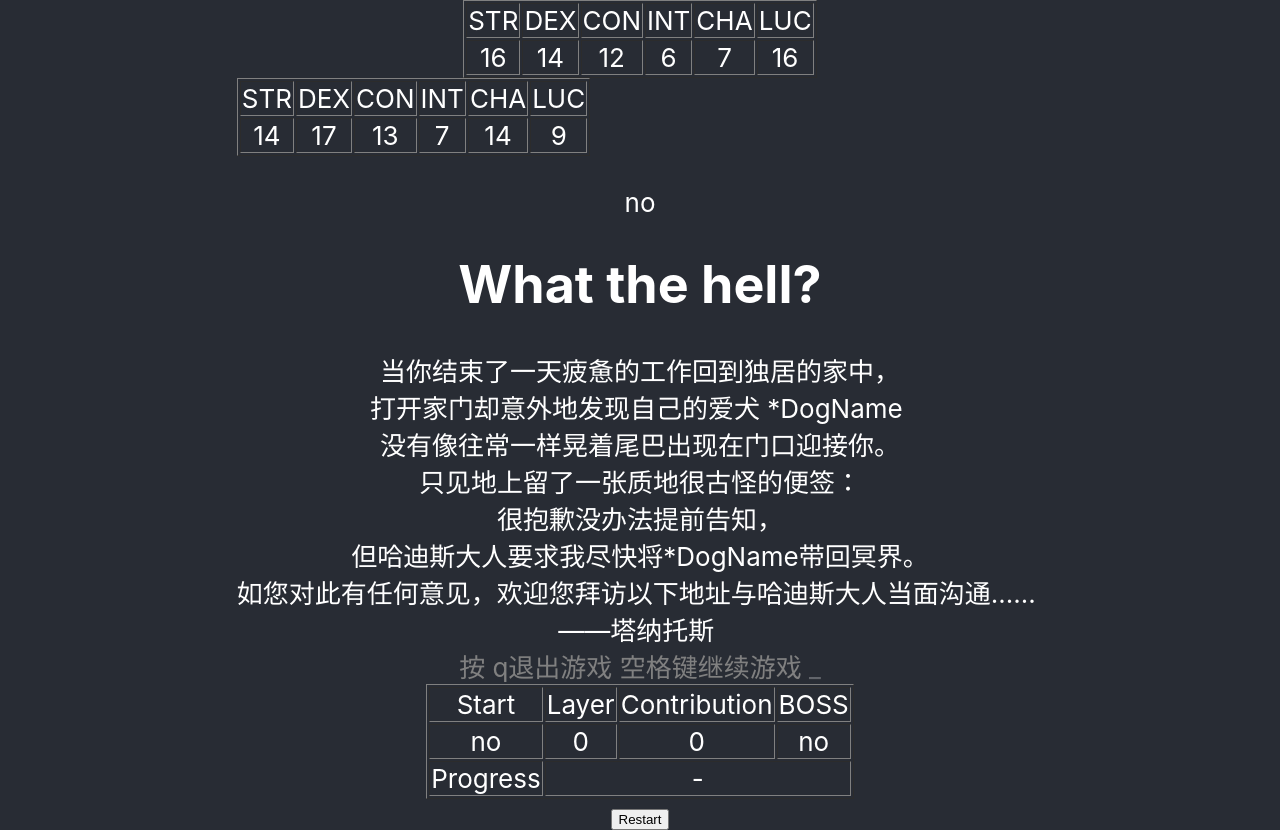
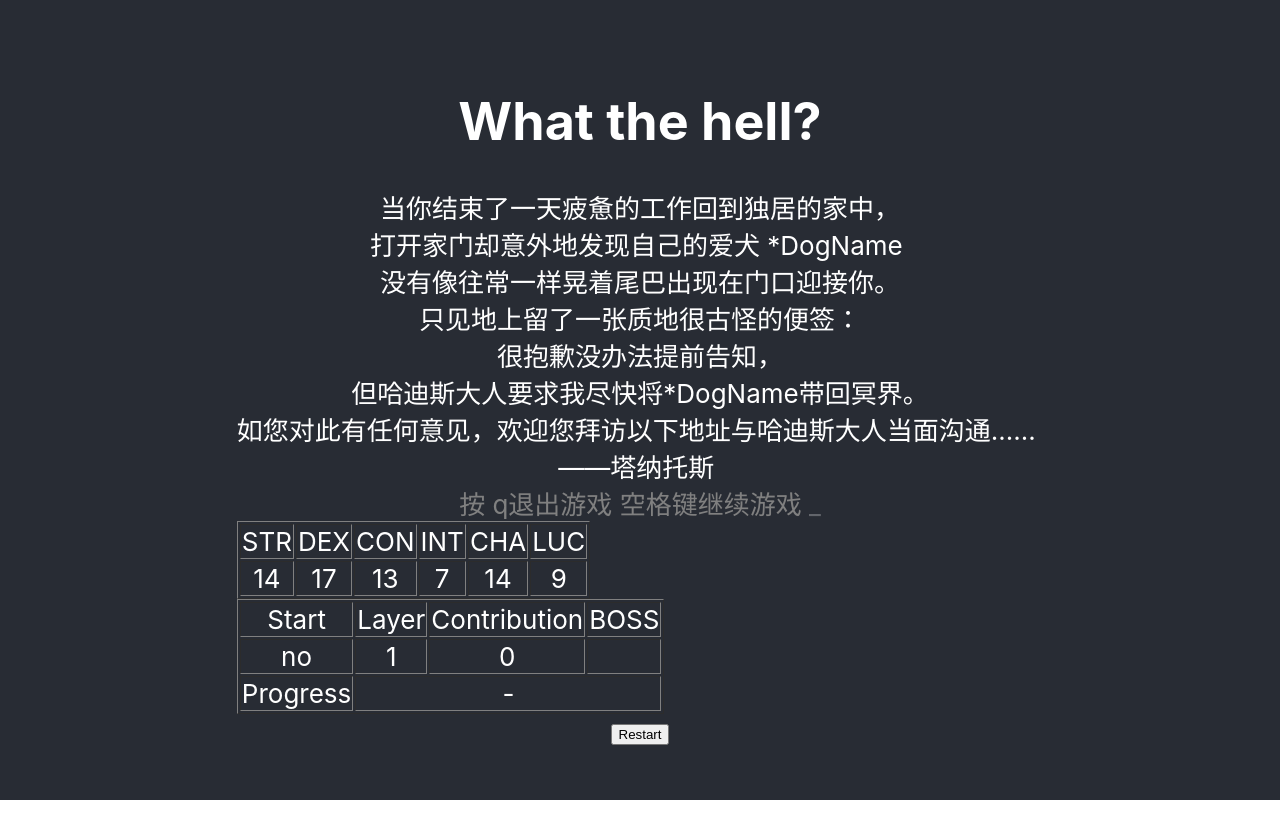
Before and after one commit to jhfnetboy/engine-pub, a React (Create React App) app: page / in a window 1280 px wide. After the commit the page ends 800 px from the top, so only its background shows below. Built offline with nearby package versions, Linux system fonts and the light colour scheme.

Commit message:
start yes

```diff
--- a/src/App.js
+++ b/src/App.js
@@ -3,54 +3,15 @@ import useGameControl from "./hooks/game-progress"
 import './App.css';
 
 function App() {
-  const [setWalker, getWalker,saveGame,loadGame] = useGameControl()
-  const walkerAttribute = getWalker()
-  const gameProgress = loadGame()
+  // const [setWalker, getWalker,saveGame,loadGame] = useGameControl()
+  // const walkerAttribute = getWalker()
+  // const gameProgress = loadGame()
   return (
     <div className="App">
       <header className="App-header">
-        <span><table border="1">
-          <tbody>
-              <tr>
-              <td>STR</td>
-              <td>DEX</td>
-              <td>CON</td>
-              <td>INT</td>
-              <td>CHA</td>
-              <td>LUC</td>
-              </tr>
-              <tr>
-              <td>{walkerAttribute.STR}</td>
-              <td>{walkerAttribute.DEX}</td>
-              <td>{walkerAttribute.CON}</td>
-              <td>{walkerAttribute.INT}</td>
-              <td>{walkerAttribute.CHA}</td>
-              <td>{walkerAttribute.LUK}</td>
-              </tr>
-          </tbody>
-              </table>
-        </span>
       <span id="react-root" className="text-white ml-40 mr-40 text-xl font-bold border-8 border-white">
       <TypedReactHooks />
       </span>
-      <span><table border="1">
-            <tbody>
-              <tr>
-              <td>Start</td>
-              <td>Layer</td>
-              <td>Contribution</td>
-              <td>BOSS</td>
-              </tr>
-              <tr>
-              <td>{gameProgress.start}</td>
-              <td>{gameProgress.layer}</td>
-              <td>{gameProgress.contribution}</td>
-              <td>{gameProgress.boss}</td>
-              </tr>
-              <tr><td>Progress</td><td colSpan={3}>{gameProgress.progress}</td></tr>
-              </tbody>
-            </table>
-        </span>
         <div>
         <button onClick={()=>{window.location.reload()}}>Restart</button>
         </div>
--- a/src/components/typer.js
+++ b/src/components/typer.js
@@ -217,7 +217,11 @@ const TypedReactHooks = () => {
 
   return (
     <div className="wrap">
-      <span><table border="1">
+      <h1>What the hell?</h1>
+      <div className="type-wrap">
+        <span style={{ whiteSpace: 'pre' }} ref={el} />
+      </div>
+      <table border="1">
           <tbody>
               <tr>
               <td>STR</td>
@@ -237,14 +241,25 @@ const TypedReactHooks = () => {
               </tr>
           </tbody>
               </table>
+              <span><table border="1">
+            <tbody>
+              <tr>
+              <td>Start</td>
+              <td>Layer</td>
+              <td>Contribution</td>
+              <td>BOSS</td>
+              </tr>
+              <tr>
+              <td>{gameProgress.start}</td>
+              <td>{gameProgress.layer}</td>
+              <td>{gameProgress.contribution}</td>
+              <td>{gameProgress.boss}</td>
+              </tr>
+              <tr><td>Progress</td><td colSpan={3}>{gameProgress.progress}</td></tr>
+              </tbody>
+            </table>
         </span>
 
-
-      <br/>{gameProgress.start}
-      <h1>What the hell?</h1>
-      <div className="type-wrap">
-        <span style={{ whiteSpace: 'pre' }} ref={el} />
-      </div>
     </div>
   );
 }
```
